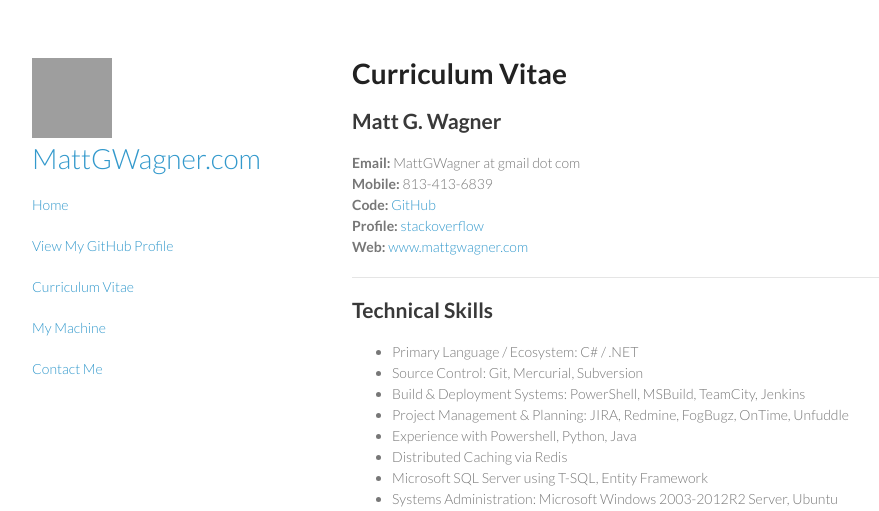
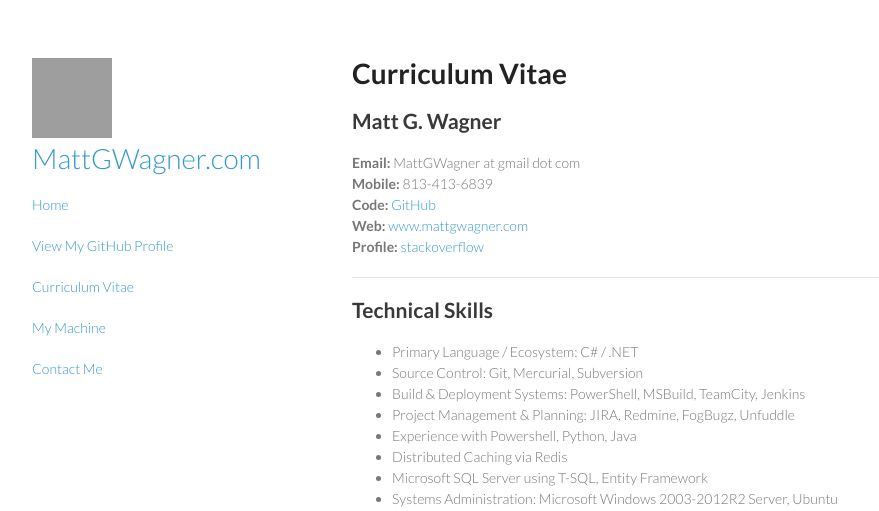
Before and after one commit to mattgwagner/mattgwagner, a Jekyll site: the page built from cv.md, in a window 1280 px wide and 900 px high, cut to the strip 0-511 px from the top of the window. Shown: the whole strip, without its empty margins (148-1027 px from the left). Built offline with Jekyll 4.4.1, drawn with Linux system fonts in a browser that asks for light colours; grey boxes are pictures that could not be loaded.

Commit message:
Removed OnTime, no ones uses it

```diff
--- a/cv.md
+++ b/cv.md
@@ -10,8 +10,8 @@ title: Matt G. Wagner - Curriculum Vitae
 **Email:** MattGWagner at gmail dot com
 **Mobile:** 813-413-6839
 **Code:** [GitHub](http://github.com/mattgwagner)
+**Web:** [www.mattgwagner.com](http://mattgwagner.com)
 **Profile:** [stackoverflow](http://careers.stackoverflow.com/mattgwagner)
-**Web:** [www.mattgwagner.com](http://mattgwagner.com)
 
 ----------
 
@@ -20,7 +20,7 @@ title: Matt G. Wagner - Curriculum Vitae
 * Primary Language / Ecosystem: C# / .NET
 * Source Control: Git, Mercurial, Subversion
 * Build & Deployment Systems: PowerShell, MSBuild, TeamCity, Jenkins
-* Project Management & Planning: JIRA, Redmine, FogBugz, OnTime, Unfuddle
+* Project Management & Planning: JIRA, Redmine, FogBugz, Unfuddle
 * Experience with Powershell, Python, Java
 * Distributed Caching via Redis
 * Microsoft SQL Server using T-SQL, Entity Framework
```
